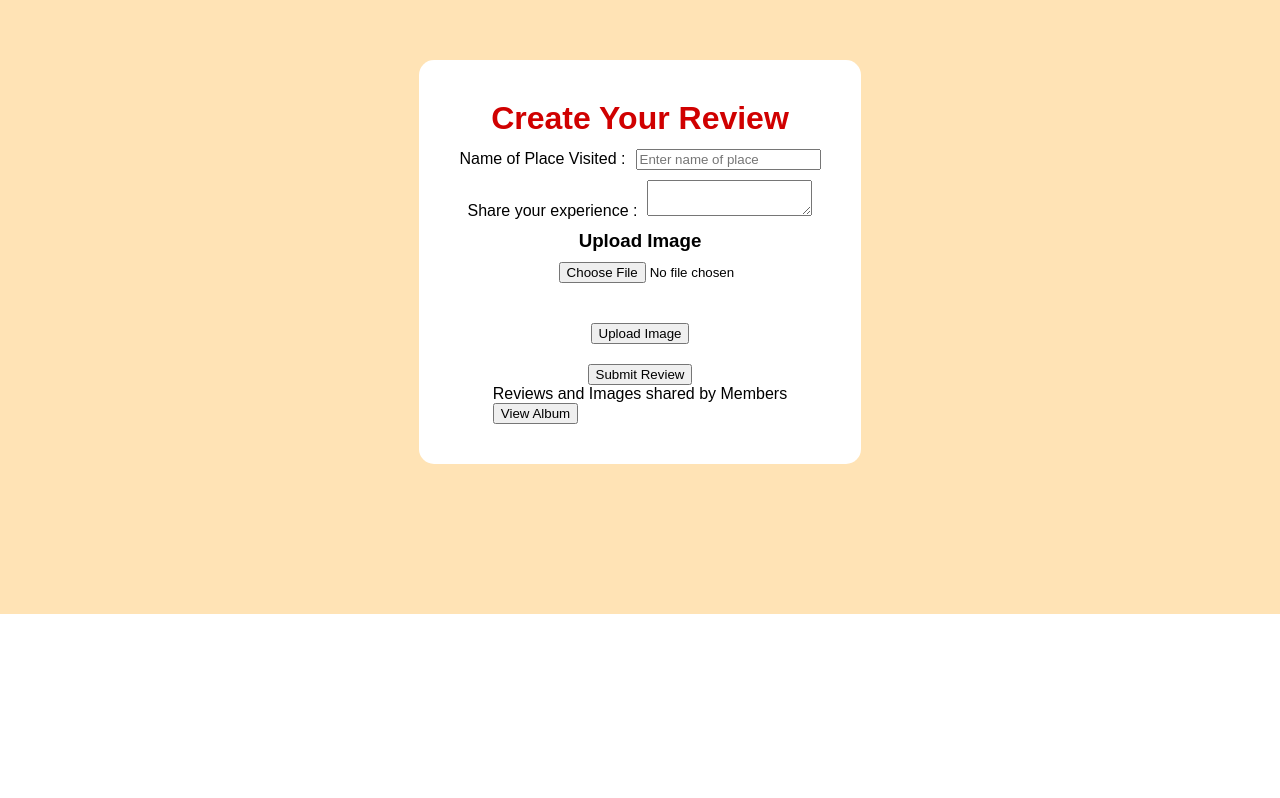
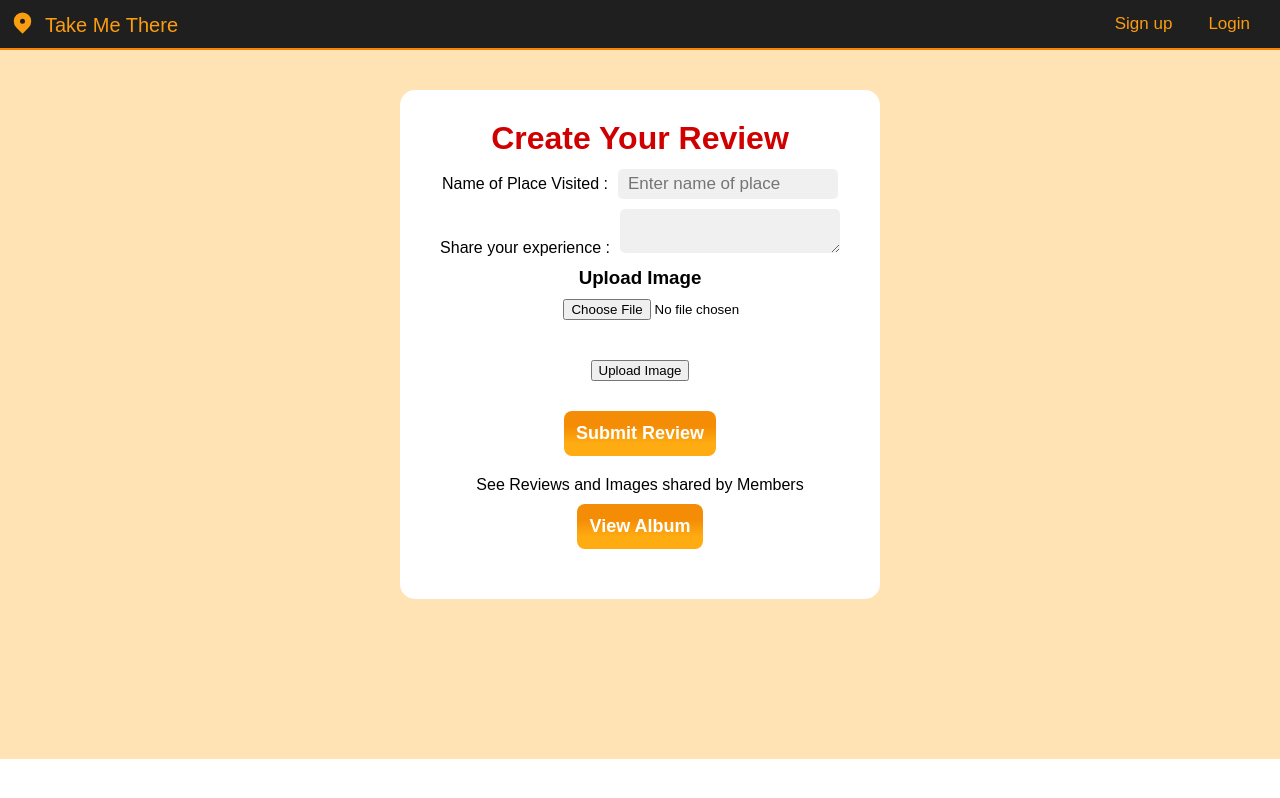
Before and after one commit to DonithaM/take_me_there, a React (Create React App) app in the folder client/: page /upload in a window 1280 px wide. Built offline with nearby package versions, Linux system fonts and the light colour scheme.

Commit message:
styling and clean up

```diff
--- a/client/src/components/App.js
+++ b/client/src/components/App.js
@@ -3,11 +3,9 @@ import styled from "styled-components";
 import { BrowserRouter, Switch, Route } from "react-router-dom";
 
 import GlobalStyles from "../GlobalStyles";
-import Header from "./Header";
 import HomePage from "./HomePage";
 import SignUpForm from "./SignUp";
 import LoginForm from "./Login";
-//import MapComponent from "./Map";
 import Map from "./Map";
 import UploadForm from "./Cloudinary/UploadForm";
 import Album from "./Cloudinary/Album";
@@ -17,7 +15,6 @@ const App = () => {
     <BrowserRouter>
       <GlobalStyles />
       <Wrapper>
-        {/* <Header /> */}
         <Switch>
           <Route exact path="/">
             <HomePage />
--- a/client/src/components/Button.js
+++ b/client/src/components/Button.js
@@ -16,8 +16,8 @@ const Btn = styled.button`
     rgba(244, 140, 6, 1) 34%,
     rgba(255, 172, 18, 1) 73%
   );
-  -webkit-box-shadow: 0px -1px 14px 6px rgba(252, 163, 17, 0.3);
-  box-shadow: 0px -1px 14px 6px rgba(252, 163, 17, 0.3);
+  /* -webkit-box-shadow: 0px -1px 14px 6px rgba(252, 163, 17, 0.3);
+  box-shadow: 0px -1px 14px 6px rgba(252, 163, 17, 0.3); */
   color: #fff;
   font-weight: bold;
   margin: 10px;
--- a/client/src/components/Cloudinary/Album.js
+++ b/client/src/components/Cloudinary/Album.js
@@ -2,6 +2,7 @@ import React, { useState, useEffect } from "react";
 import { Image } from "cloudinary-react";
 import styled from "styled-components";
 import { useHistory } from "react-router-dom";
+import Header from "../Header";
 
 import Button from "../Button";
 
@@ -48,6 +49,8 @@ const Album = () => {
   console.log(reviewData);
 
   return (
+    <>
+      <Header />
       <Wrapper>
         <H1>Album of Reviews and Experiences</H1>
         <BtnWrapper>
@@ -98,12 +101,19 @@ const Album = () => {
             })}
         </Content>
       </Wrapper>
+    </>
   );
 };
 
 const Wrapper = styled.div`
   padding-top: 25px;
   padding-bottom: 180px;
+  background-image: linear-gradient(
+      rgba(255, 255, 255, 0.8),
+      rgba(255, 255, 255, 0.8)
+    ),
+    url("https://images.unsplash.com/photo-1543857778-c4a1a3e0b2eb?ixid=MnwxMjA3fDB8MHxwaG90by1wYWdlfHx8fGVufDB8fHx8&ixlib=rb-1.2.1&auto=format&fit=crop&w=653&q=80");
+  background-size: cover;
 `;
 
 const H1 = styled.h1`
@@ -150,7 +160,7 @@ const Img = styled.img`
 
 const ImgWrapper = styled.div`
   padding: 12px 10px 9px 10px;
-  box-shadow: 3px 2px 22px 1px rgba(0, 0, 0, 0.2);
+  box-shadow: 3px 2px 22px 1px rgba(0, 0, 0, 0.6);
   border-radius: 8%;
 `;
 
--- a/client/src/components/Cloudinary/UploadForm.js
+++ b/client/src/components/Cloudinary/UploadForm.js
@@ -1,6 +1,8 @@
 import React, { useState } from "react";
 import styled from "styled-components";
 import { useHistory } from "react-router-dom";
+import Header from "../Header";
+import Button from "../Button";
 
 const UploadForm = () => {
   const history = useHistory();
@@ -13,6 +15,7 @@ const UploadForm = () => {
   const [fileInput, setFileInput] = useState("");
   const [selectedFile, setSelectedFile] = useState("");
   const [previewSource, setPreviewSource] = useState();
+  const [success, setSuccess] = useState("null");
 
   const handleSubmit = (ev) => {
     ev.preventDefault();
@@ -73,6 +76,7 @@ const UploadForm = () => {
           console.log("from inside fetch of Upload", data);
           console.log("data url", data.url);
           setFormData({ ...formData, photoUrl: data.url });
+          setSuccess("uploaded");
         });
       setFileInput("");
     } catch (error) {
@@ -84,8 +88,6 @@ const UploadForm = () => {
   const handleReviewSubmit = (ev) => {
     ev.preventDefault();
     try {
-      //const ts = new Date();
-
       fetch("/submitReview", {
         method: "POST",
         body: JSON.stringify({
@@ -101,6 +103,7 @@ const UploadForm = () => {
         .then((res) => res.json())
         .then((jsonData) => {
           console.log(jsonData);
+          setSuccess("submitted");
         });
     } catch (error) {
       console.log(error);
@@ -108,6 +111,8 @@ const UploadForm = () => {
   };
 
   return (
+    <>
+      <Header />
       <Main>
         <Wrapper>
           <H1>Create Your Review</H1>
@@ -115,6 +120,7 @@ const UploadForm = () => {
             <Div>
               <Label htmlFor="place_visited">Name of Place Visited :</Label>
               <input
+                style={InputStyles}
                 name="place_visited"
                 type="text"
                 placeholder="Enter name of place"
@@ -127,6 +133,7 @@ const UploadForm = () => {
             <Div>
               <Label htmlFor="experience">Share your experience :</Label>
               <TextArea
+                // style={InputStyles}
                 placeholder=""
                 name="experience"
                 onChange={(ev) => handleChange(ev)}
@@ -152,27 +159,59 @@ const UploadForm = () => {
             <SubmitDiv>
               <button type="submit">Upload Image</button>
               {/* Show success message on submit */}
+              {success === "uploaded" ? (
+                <SuccessMsg>"Uploaded Successfully"</SuccessMsg>
+              ) : (
+                <></>
+              )}
             </SubmitDiv>
           </Form>
 
-        <button onClick={handleReviewSubmit}>Submit Review</button>
-        {/* onclick - post review - endpoint-req.body should contain formData */}
+          <SubmitDiv>
+            <BtnWrapper>
+              <Button
+                handleSubmit={handleReviewSubmit}
+                text={"Submit Review"}
+              />
+            </BtnWrapper>
 
-        <div>
-          <p>Reviews and Images shared by Members</p>
-          {/* button clicked - takes to Album page - for now, app.js route*/}
-          <button onClick={handleSubmit}>View Album</button>
-        </div>
+            {success === "submitted" ? (
+              <SuccessMsg>"Review submitted Successfully!"</SuccessMsg>
+            ) : (
+              <></>
+            )}
+          </SubmitDiv>
+
+          <SeeReview>
+            <p>See Reviews and Images shared by Members</p>
+            <BtnWrapper>
+              <Button handleSubmit={handleSubmit} text={"View Album"} />
+            </BtnWrapper>
+          </SeeReview>
         </Wrapper>
       </Main>
+    </>
   );
+};
+
+const InputStyles = {
+  height: "30px",
+  width: "220px",
+  border: "none",
+  background: "#f0f0f0",
+  borderRadius: "5px",
+  outline: "none",
+  fontSize: "17px",
+  paddingLeft: "10px",
 };
 
 const Main = styled.div`
   display: flex;
   justify-content: center;
   align-items: center;
-  padding-bottom: 150px;
+  padding-bottom: 160px;
+  padding-top: 40px;
+  height: auto;
 `;
 
 const Wrapper = styled.div`
@@ -182,9 +221,8 @@ const Wrapper = styled.div`
   align-items: center;
   width: fit-content;
   border-radius: 15px;
-  background: var(--secondary-color);
-  margin-top: 60px;
-  padding: 40px;
+  background: white;
+  padding: 30px 40px 40px 40px;
 `;
 
 const H1 = styled.h1`
@@ -205,10 +243,17 @@ const Label = styled.label`
 
 const Div = styled.div`
   margin-bottom: 10px;
+  vertical-align: middle;
 `;
 
 const TextArea = styled.textarea`
-  width: 165px;
+  width: 220px;
+  border: none;
+  background: #f0f0f0;
+  border-radius: 5px;
+  outline: none;
+  font-size: 17px;
+  padding-left: 10px;
 `;
 
 const Input = styled.input`
@@ -218,7 +263,21 @@ const Input = styled.input`
 `;
 
 const SubmitDiv = styled.div`
-  padding: 20px 0;
+  padding-top: 20px;
+  display: flex;
+  flex-direction: column;
+  justify-content: center;
+`;
+
+const SuccessMsg = styled.div`
+  margin-top: 10px;
+  color: green;
+`;
+const SeeReview = styled.div`
+  margin-top: 10px;
+`;
+
+const BtnWrapper = styled.div`
   display: flex;
   justify-content: center;
 `;
--- a/client/src/components/Header.js
+++ b/client/src/components/Header.js
@@ -1,25 +1,53 @@
 import React from "react";
 import styled from "styled-components";
 import { HiLocationMarker } from "react-icons/hi";
+import { Link } from "react-router-dom";
 
 const Header = () => {
   return (
     <Wrapper>
-      <Logo>
-        <HiLocationMarker />
-      </Logo>
-
-      <Title>Take Me There</Title>
+      <Div>
+        <Logo>
+          <HiLocationMarker />
+        </Logo>
+        <Title>Take Me There</Title>
+      </Div>
+      <NavItems>
+        <Link to="/signup">
+          <NavBtn>Sign up</NavBtn>
+        </Link>
+        <Link to="/login">
+          <NavBtn>Login</NavBtn>
+        </Link>
+      </NavItems>
     </Wrapper>
   );
 };
 
 const Wrapper = styled.header`
   display: flex;
+  justify-content: space-between;
   height: 50px;
-  background: #262626;
-  border-bottom: 3px solid var(--dark-orange);
+  background: #1f1f1f;
+  border-bottom: 2.5px solid var(--dark-orange);
 `;
+
+const NavBtn = styled.button`
+  color: var(--orange-shade);
+  font-size: 17px;
+  padding-top: 14px;
+  background: #1f1f1f;
+  border: none;
+  cursor: pointer;
+  padding-right: 30px;
+  outline: none;
+`;
+
+const Div = styled.div`
+  display: flex;
+`;
+
+const NavItems = styled.div``;
 
 const Logo = styled.div`
   color: var(--orange-shade);
--- a/client/src/components/HomePage.js
+++ b/client/src/components/HomePage.js
@@ -16,10 +16,10 @@ const HomePage = () => {
       <Header />
       <Wrapper></Wrapper>
       <Content>
-        <H1>Toronto's Top Hangout Spots</H1>
+        <H1>Toronto's Hangout Spots</H1>
         <P>
-          Explore top restaurants, cafes, bars, movies and tourist attractions
-          in Toronto's most popular spots
+          Explore top restaurants, cafes, bars, and other attractions in
+          Toronto's most popular spots
         </P>
         <BtnWrapper>
           <Button handleSubmit={handleSubmit} text={"TAKE ME THERE"} />
@@ -32,7 +32,7 @@ const HomePage = () => {
 const Wrapper = styled.div`
   background-image: linear-gradient(rgba(0, 0, 0, 0.5), rgba(0, 0, 0, 0.5)),
     url("https://images.unsplash.com/photo-1579027989536-b7b1f875659b?ixid=MnwxMjA3fDB8MHxwaG90by1wYWdlfHx8fGVufDB8fHx8&ixlib=rb-1.2.1&auto=format&fit=crop&w=1050&q=80");
-  height: 92vh;
+  height: 95vh;
   background-size: cover;
   background-position: center;
   filter: blur(1px);
@@ -62,6 +62,7 @@ const H1 = styled.h1`
 
 const P = styled.p`
   color: #fff;
+  font-size: 17px;
   text-shadow: 2px 2px 9px rgba(206, 89, 55, 0.85);
 `;
 
--- a/client/src/components/Login/index.js
+++ b/client/src/components/Login/index.js
@@ -4,6 +4,8 @@ import { useHistory } from "react-router-dom";
 
 import Input from "../SignUp/Input";
 import ErrorMsg from "../ErrorMsg";
+import Header from "../Header";
+import Button from "../Button";
 
 const LoginForm = () => {
   const [formData, setFormData] = useState({}); //user info
@@ -42,21 +44,25 @@ const LoginForm = () => {
         } else {
           console.log("ERROR", message);
           setSubStatus("error");
-          setErrMessage(message);
+          setErrMessage("error");
         }
       });
   };
 
   return (
     <>
-      <div>Login Form</div>
+      <Header />
+      <Wrapper>
+        <Content>
+          <Title>Login</Title>
+          <Form>
             <Input
               name="username"
               required="required"
               placeholder="username"
               type="text"
               handleChange={handleChange}
-        value={formData.username}
+              value={formData.username || ""}
             />
             <Input
               required="required"
@@ -64,12 +70,60 @@ const LoginForm = () => {
               placeholder="Password"
               type="password"
               handleChange={handleChange}
-        value={formData.password}
+              value={formData.password || ""}
             />
-      <button onClick={handleSubmit}>Submit</button>
+            {/* <button onClick={handleSubmit}>Submit</button> */}
+            <BtnWrapper>
+              <Button handleSubmit={handleSubmit} text={"Submit"} />
+            </BtnWrapper>
+          </Form>
+
           {subStatus === "error" && <ErrorMsg>{errMessage}</ErrorMsg>}
+        </Content>
+      </Wrapper>
     </>
   );
 };
 
+const Wrapper = styled.div`
+  background-image: linear-gradient(rgba(0, 0, 0, 0.5), rgba(0, 0, 0, 0.5)),
+    url("https://images.unsplash.com/photo-1579027989536-b7b1f875659b?ixid=MnwxMjA3fDB8MHxwaG90by1wYWdlfHx8fGVufDB8fHx8&ixlib=rb-1.2.1&auto=format&fit=crop&w=1050&q=80");
+  background-size: cover;
+  background-position: center;
+  height: 95vh;
+  display: flex;
+  flex-direction: column;
+  justify-content: center;
+  align-items: center;
+`;
+
+const Content = styled.div`
+  background: white;
+  border-radius: 17px;
+  display: flex;
+  flex-direction: column;
+  justify-content: center;
+  align-items: center;
+`;
+
+const Title = styled.h2`
+  color: var(--text-orange);
+  display: flex;
+  justify-content: center;
+  margin-top: 15px;
+`;
+
+const Form = styled.form`
+  display: flex;
+  flex-direction: column;
+  justify-content: center;
+  align-items: center;
+  padding: 10px 50px;
+  width: fit-content;
+`;
+
+const BtnWrapper = styled.div`
+  margin-top: 10px;
+`;
+
 export default LoginForm;
--- a/client/src/components/SignUp/Input.js
+++ b/client/src/components/SignUp/Input.js
@@ -1,5 +1,16 @@
 import React from "react";
 import styled from "styled-components";
+
+const InputStyles = {
+  height: "30px",
+  width: "220px",
+  border: "none",
+  background: "#f0f0f0",
+  borderRadius: "5px",
+  outline: "none",
+  fontSize: "17px",
+  paddingLeft: "10px",
+};
 
 const Input = ({
   refProp,
@@ -14,6 +25,7 @@ const Input = ({
     <Wrapper>
       {/* <label htmlFor={name}>{placeholder}</label> */}
       <input
+        style={InputStyles}
         ref={refProp}
         required={required}
         type={type}
@@ -27,7 +39,7 @@ const Input = ({
 };
 
 const Wrapper = styled.div`
-  padding-top: 20px;
+  padding-top: 25px;
 `;
 
 export default Input;
--- a/client/src/components/SignUp/SignUpForm.js
+++ b/client/src/components/SignUp/SignUpForm.js
@@ -2,6 +2,8 @@ import React, { useEffect, useState, useRef } from "react";
 import styled from "styled-components";
 import { useHistory } from "react-router-dom";
 import Input from "./Input";
+import Button from "../Button";
+import Header from "../Header";
 
 const initialState = {
   username: "",
@@ -37,28 +39,29 @@ const SignUpForm = () => {
 
   const handleSubmit = (ev) => {
     ev.preventDefault();
-
-    //email validation
     const emailParts = formData.email.split("@");
     console.log(emailParts);
-    if (
+    //check if username is atleast 3 characters
+    if (formData.username.length < 3) {
+      errorMsg.current.style.display = "block";
+      errorMsg.current.innerHTML =
+        "Please enter a username that is at least 3 characters long";
+      // username.current.style.border = "2px solid red";
+      // username.current.focus();
+    }
+    //email validation
+    else if (
       emailParts.length < 2 ||
       emailParts[0].length === 0 ||
       emailParts[1].length === 0 ||
       formData.email.includes(".com") === false
     ) {
       errorMsg.current.style.display = "block";
-      errorMsg.current.innerHTML = "Not a valid email format";
+      errorMsg.current.innerHTML = "Please enter a valid email";
       // email.current.style.border = "2px solid red";
       // email.current.focus();
-    } //check if username is atleast 3 characters
-    else if (formData.username.length < 3) {
-      errorMsg.current.style.display = "block";
-      errorMsg.current.innerHTML =
-        "Please enter a username that is at least 3 characters long";
-      // username.current.style.border = "2px solid red";
-      // username.current.focus();
-    } //check if password is atleast 5 characters long
+    }
+    //check if password is atleast 5 characters long
     else if (formData.password.length < 5) {
       errorMsg.current.style.display = "block";
       errorMsg.current.innerHTML =
@@ -97,9 +100,12 @@ const SignUpForm = () => {
   };
 
   return (
+    <>
+      <Header />
+
       <Wrapper>
         <Content>
-        <H1>Sign Up Form</H1>
+          <H2>Sign Up</H2>
           <Form>
             <Input
               refProp={username}
@@ -137,16 +143,25 @@ const SignUpForm = () => {
               handleChange={handleChange}
               value={formData.confirmPassword || ""}
             />
-          <button onClick={handleSubmit}>Submit</button>
+            <BtnWrapper>
+              <Button handleSubmit={handleSubmit} text={"Submit"} />
+            </BtnWrapper>
           </Form>
-        <div ref={errorMsg} id="error" name="error"></div>
+          <ErrDiv>
+            <ErrorMsg ref={errorMsg} id="error" name="error"></ErrorMsg>
+          </ErrDiv>
         </Content>
       </Wrapper>
+    </>
   );
 };
 
 const Wrapper = styled.div`
-  height: 100vh;
+  background-image: linear-gradient(rgba(0, 0, 0, 0.5), rgba(0, 0, 0, 0.5)),
+    url("https://images.unsplash.com/photo-1579027989536-b7b1f875659b?ixid=MnwxMjA3fDB8MHxwaG90by1wYWdlfHx8fGVufDB8fHx8&ixlib=rb-1.2.1&auto=format&fit=crop&w=1050&q=80");
+  background-size: cover;
+  background-position: center;
+  height: 95vh;
   display: flex;
   flex-direction: column;
   justify-content: center;
@@ -155,10 +170,18 @@ const Wrapper = styled.div`
 
 const Content = styled.div`
   background: white;
+  border-radius: 25px;
+  display: flex;
+  flex-direction: column;
+  justify-content: center;
+  align-items: center;
 `;
 
-const H1 = styled.h1`
+const H2 = styled.h2`
   color: var(--text-orange);
+  display: flex;
+  justify-content: center;
+  margin-top: 20px;
 `;
 
 const Form = styled.form`
@@ -166,8 +189,22 @@ const Form = styled.form`
   flex-direction: column;
   justify-content: center;
   align-items: center;
-  padding: 40px;
+  padding: 10px 50px;
   width: fit-content;
 `;
 
+const BtnWrapper = styled.div`
+  padding-top: 18px;
+`;
+
+const ErrorMsg = styled.div`
+  color: var(--text-orange);
+  font-size: 17px;
+`;
+
+const ErrDiv = styled.div`
+  width: 230px;
+  padding-bottom: 30px;
+`;
+
 export default SignUpForm;
```
Also changed, not shown: client/src/components/Map/index.js (+19 -9 lines). Lines whose indentation alone changed are shown as unchanged.
